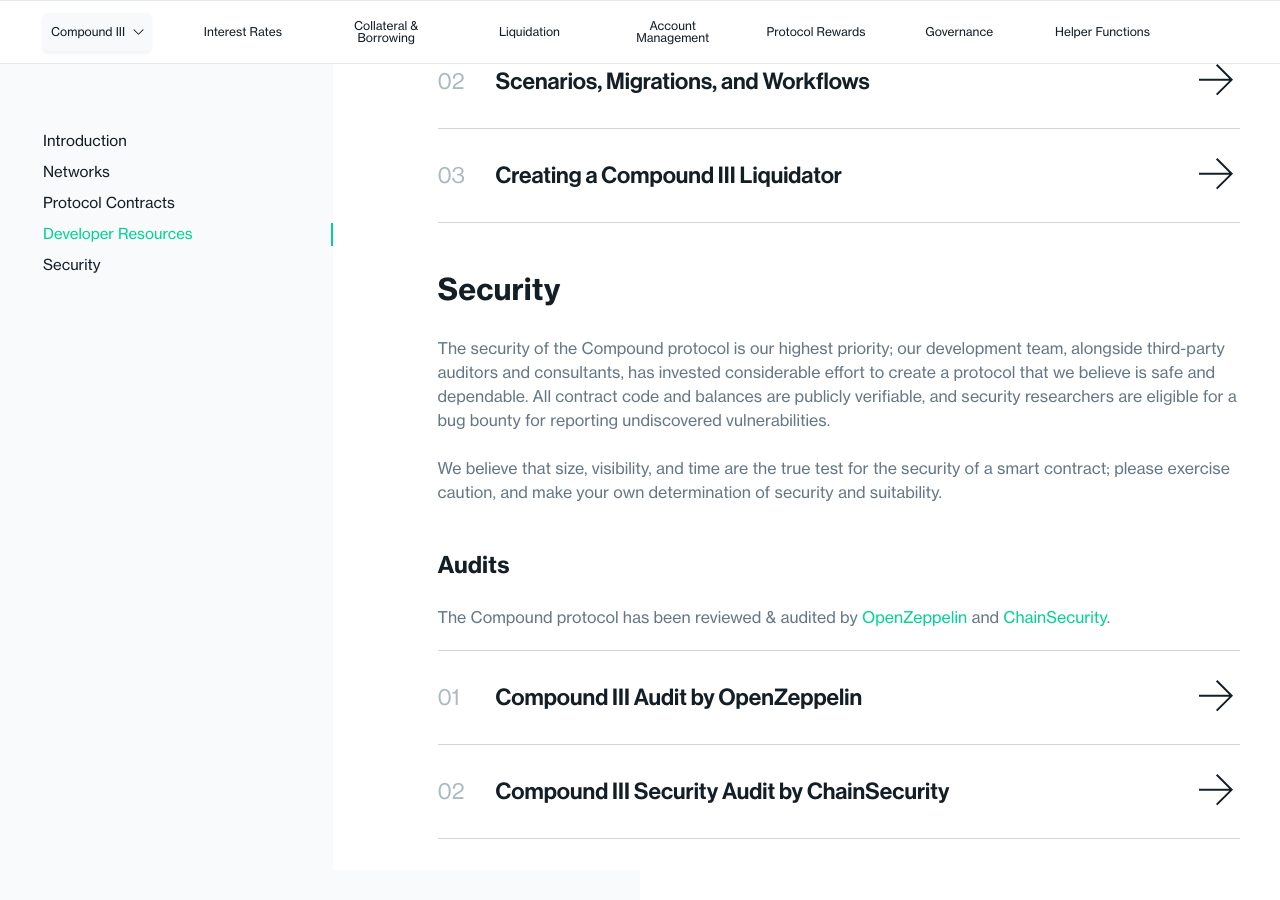
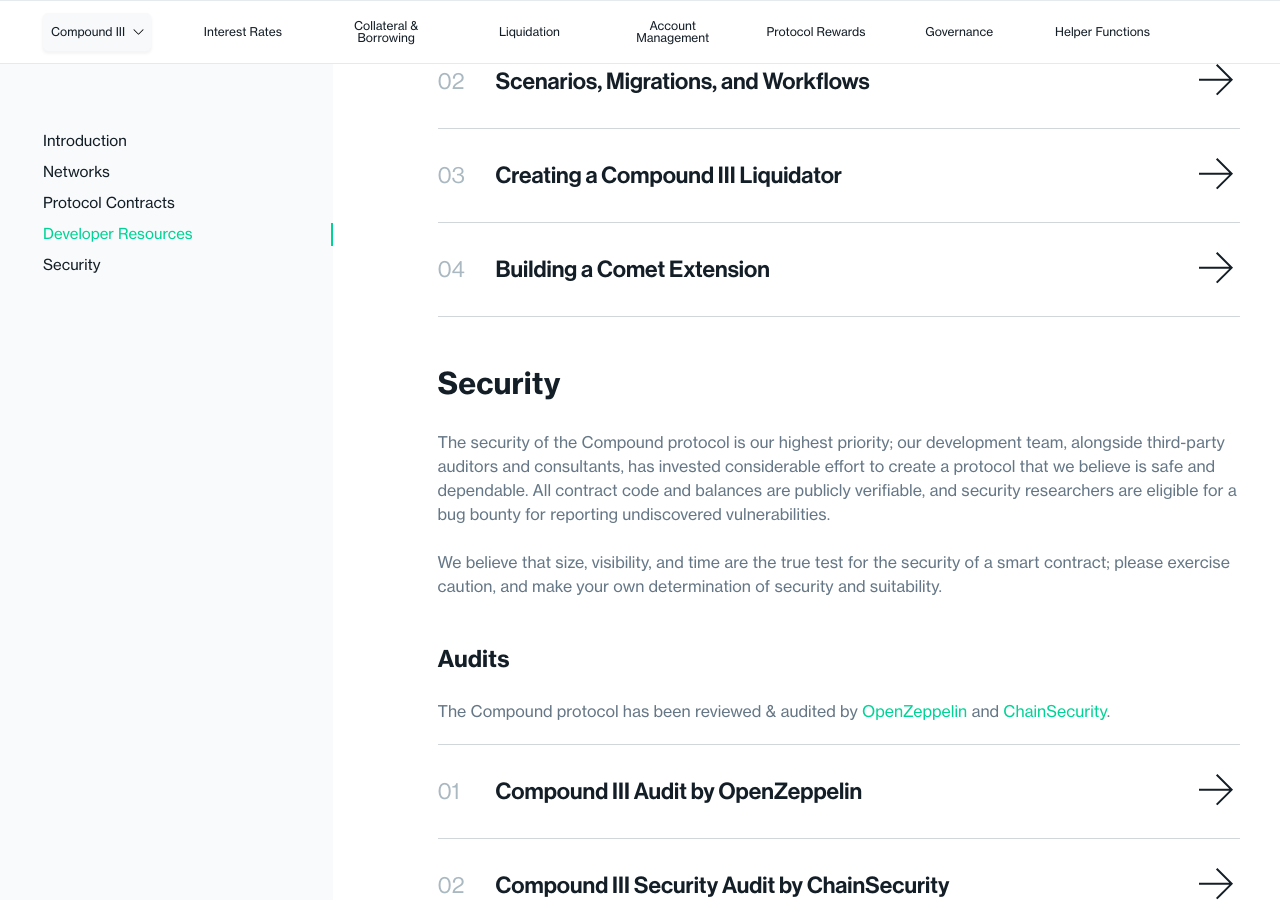
Before and after one commit to compound-finance/compound-finance.github.io, a Jekyll site: the page built from docs/pages/v3/compound-3.md, in a window 1280 px wide and 900 px high, scrolled down 3564 px. Built offline with Jekyll 4.4.1, drawn with Linux system fonts in a browser that asks for light colours; before the commit the page ends 4436 px from its top, so only the background shows below that.

Commit message:
added new guide link to home page (#34)

```diff
--- a/docs/pages/v3/compound-3.md
+++ b/docs/pages/v3/compound-3.md
@@ -139,6 +139,7 @@
 1. [Compound III Developer FAQ](https://github.com/compound-developers/compound-3-developer-faq){:target="_blank"}
 2. [Scenarios, Migrations, and Workflows](https://www.comp.xyz/t/compound-iii-scenarios-migrations-and-workflows/3771){:target="_blank"}
 3. [Creating a Compound III Liquidator](https://www.comp.xyz/t/the-compound-iii-liquidation-guide/3452){:target="_blank"}
+4. [Building a Comet Extension](https://www.comp.xyz/t/building-a-comet-extension/3854){:target="_blank"}
 {: .mega-ordered-list }
 
 ## Security
```
